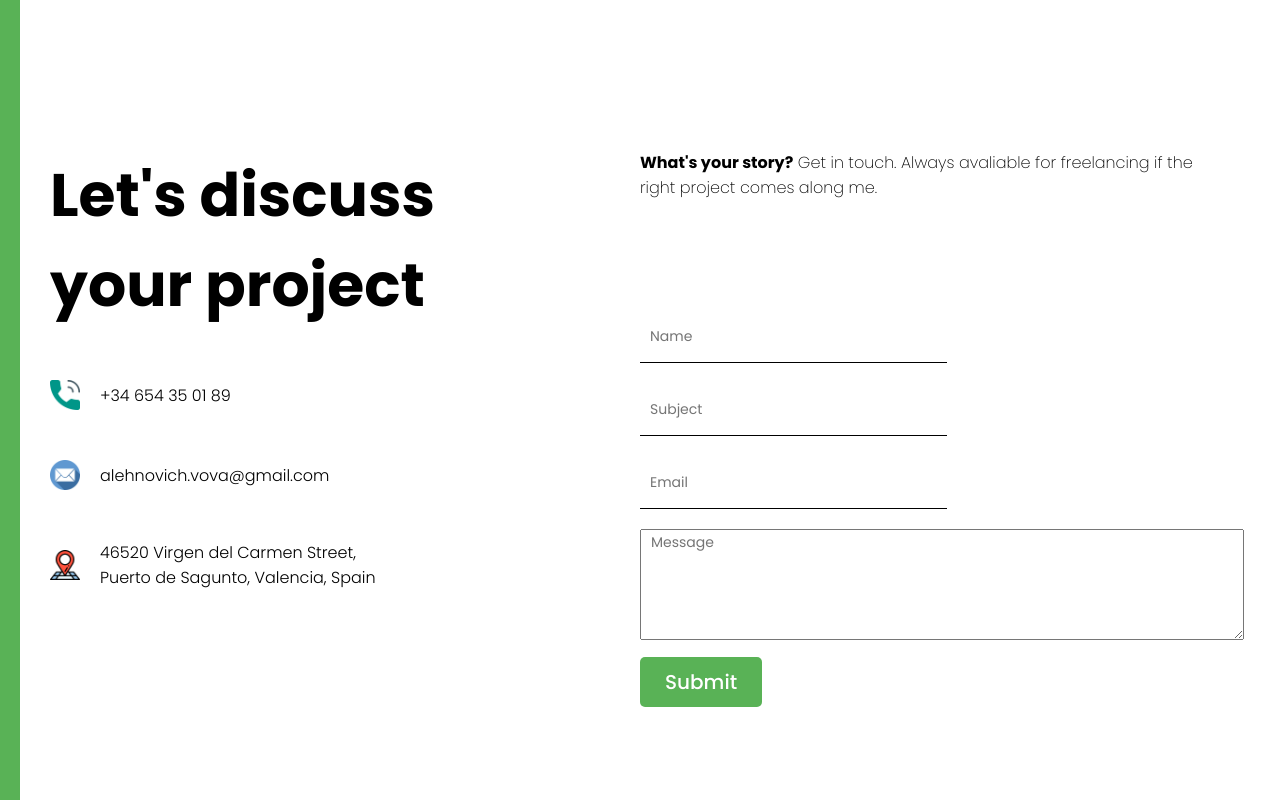
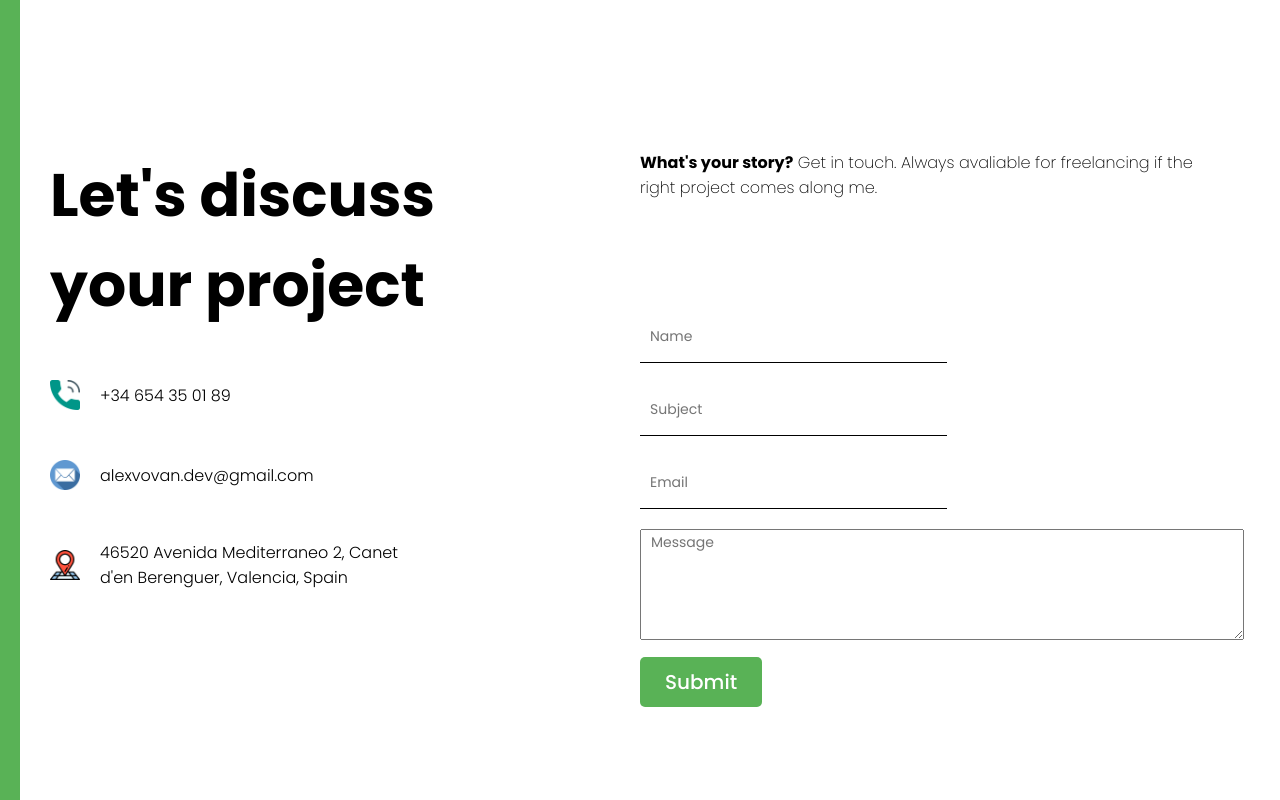
Before and after one commit to Alehnovich-Vladimir/portfolio, a React (Create React App) app: page / in a window 1280 px wide. Shown: the part 2768-3568 px from the top of the page. Built offline with nearby package versions, Linux system fonts and the light colour scheme.

Commit message:
Update contact email

```diff
--- a/src/components/contact/Contact.jsx
+++ b/src/components/contact/Contact.jsx
@@ -47,11 +47,11 @@ const Contact = () => {
                       </div>
                       <div className="c-info-item">
                           <img src={Email} alt="" className="c-icon" />
-                          alehnovich.vova@gmail.com
+                          alexvovan.dev@gmail.com
                       </div>
                       <div className="c-info-item">
                           <img src={Address} alt="" className="c-icon" />
-                          46520 Virgen del Carmen Street, Puerto de Sagunto, Valencia, Spain
+                          46520 Avenida Mediterraneo 2, Canet d'en Berenguer, Valencia, Spain
                       </div>
                   </div>
               </div>
```
